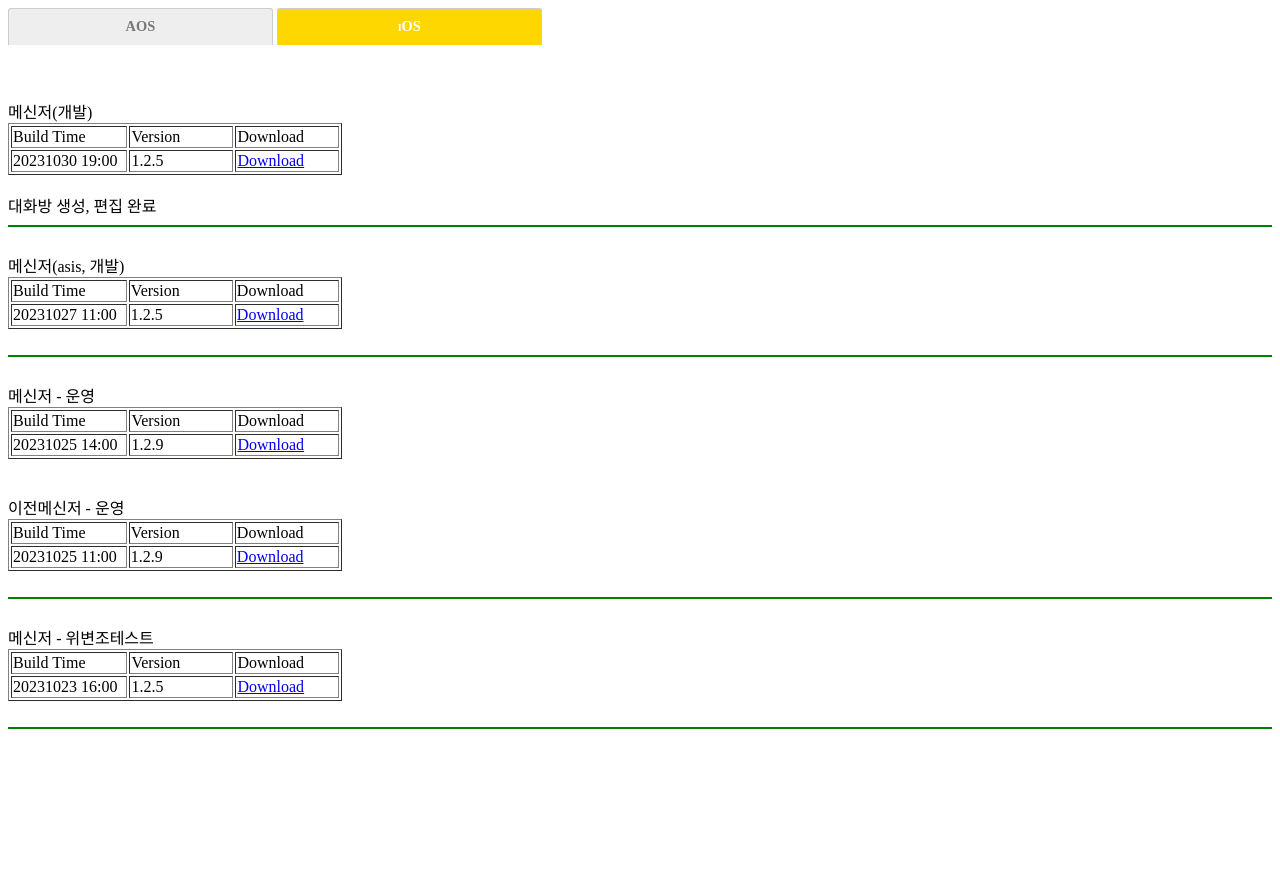
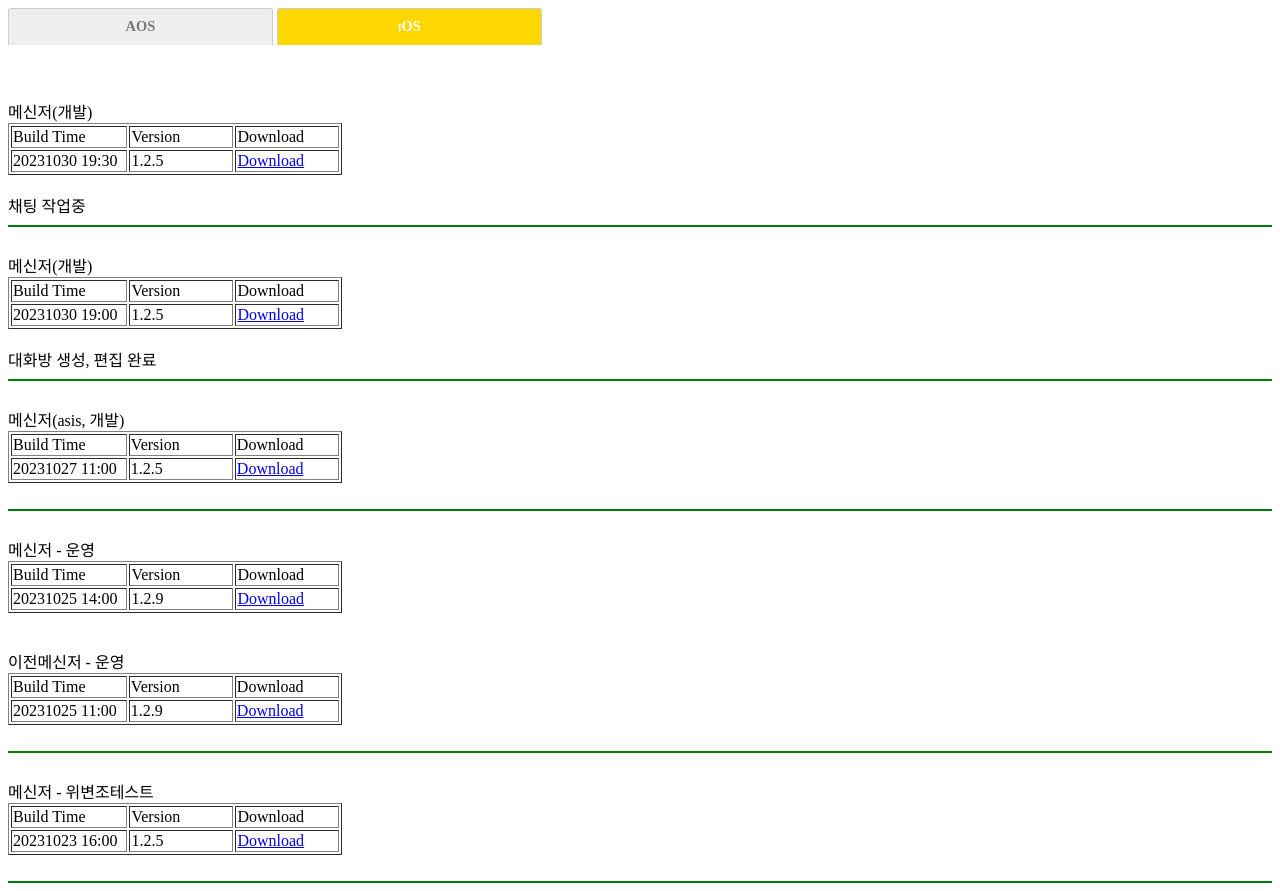
Before and after one commit to ucmobiledev/ucmobiledev.github.io, a plain HTML site: page index.html in a window 1280 px wide. Before the commit the page ends 800 px from the top, so only its background shows below. Drawn offline with nearby package versions, Linux system fonts and the light colour scheme.

Commit message:
채팅 작업중

```diff
--- a/1ios/ios.html
+++ b/1ios/ios.html
@@ -1,4 +1,24 @@
 <br><br>
+
+<br> 메신저(개발) <br>
+<table border="1">
+    <tbody><tr>
+        <td>Build Time</td>
+        <td width="100">Version</td>
+        <td width="100">Download</td>
+    </tr>
+
+    <tr>
+        <td>20231030 19:30 &nbsp;</td>
+        <td>1.2.5 &nbsp;</td>
+        <td>
+            <a href="itms-services://?action=download-manifest&amp;url=https://ucmobiledev.github.io/1ios/nh_chat_dev2.plist" class="button">Download</a>
+        </td>
+    </tr>
+</tbody></table>
+<br> 채팅 작업중 <br>
+
+<hr color="green">
 
 <br> 메신저(개발) <br>
 <table border="1">
```
Also changed, not shown: 2 other files.
